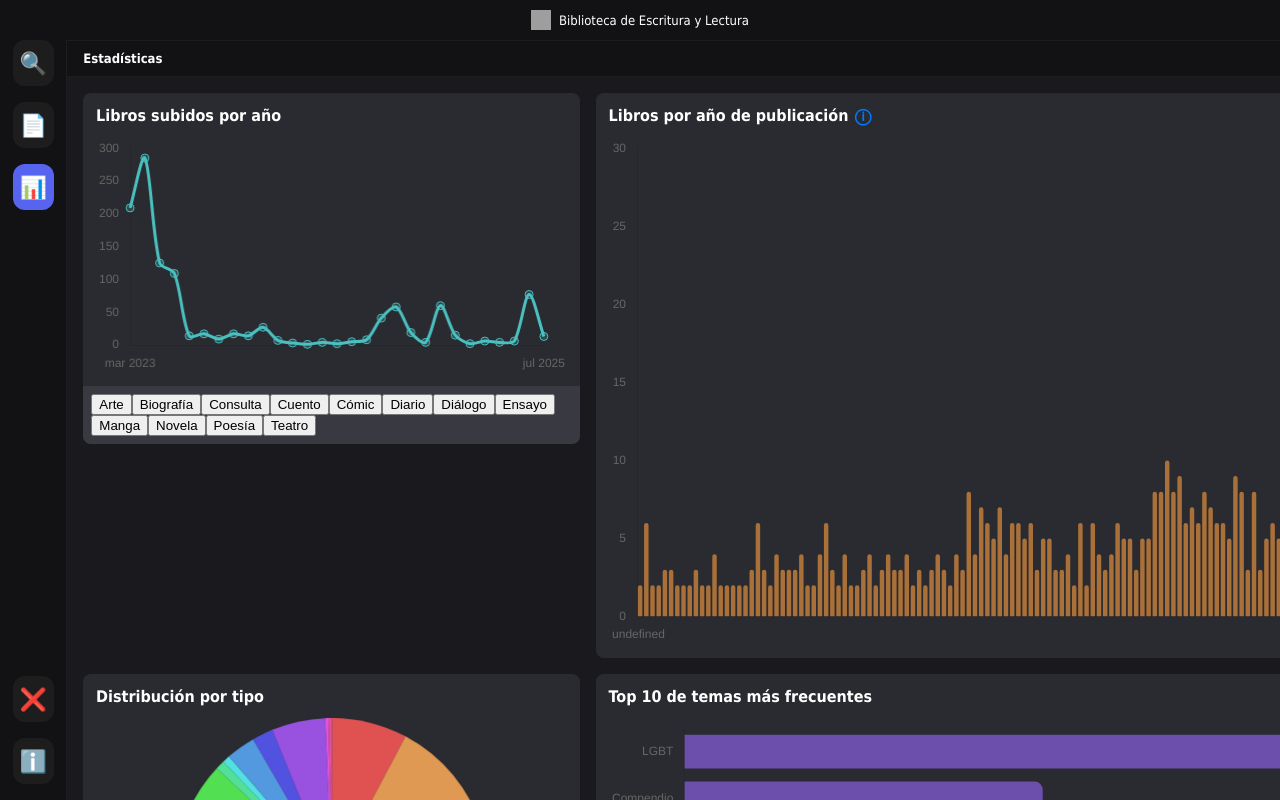
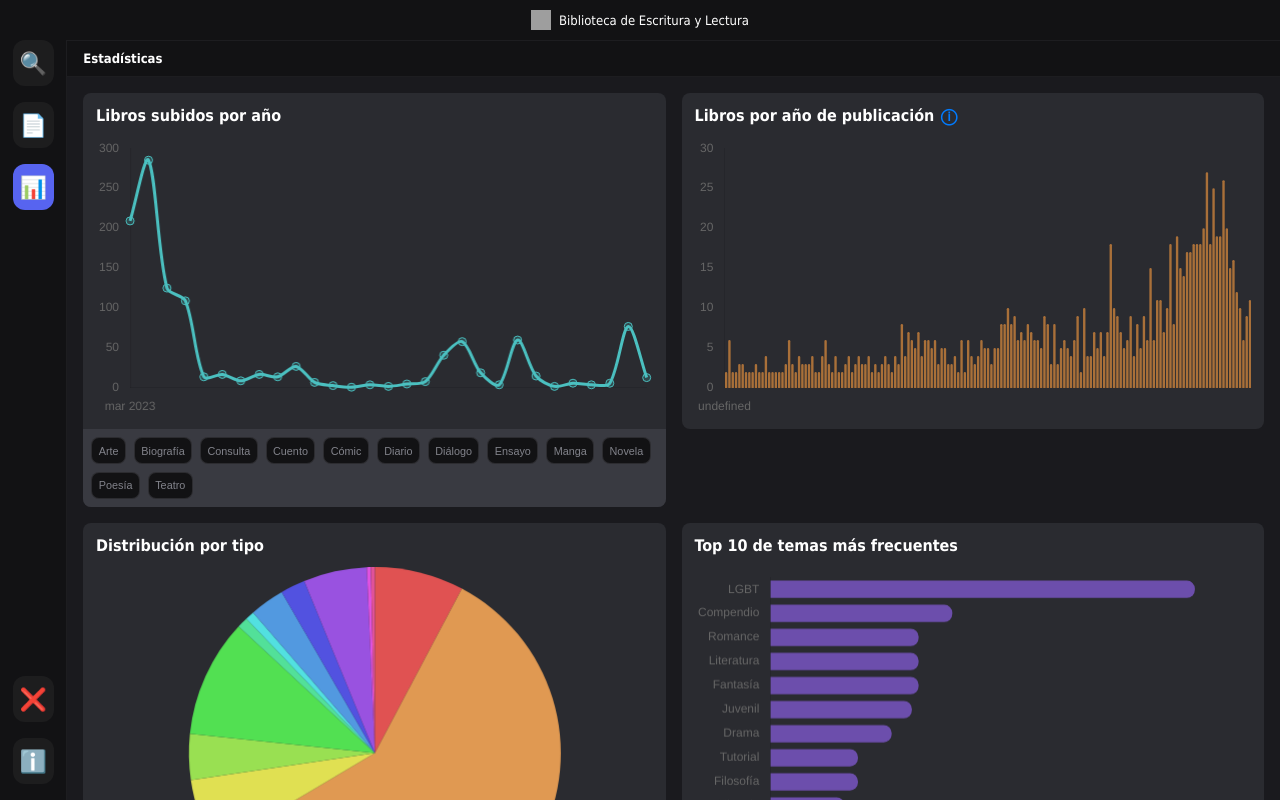
Before and after one commit to EscrituraYLectura/biblioteca, a Next.js app: page /estadisticas in a window 1280 px wide. Built offline with nearby package versions, Linux system fonts and the light colour scheme; grey boxes are pictures that could not be loaded; a web font is replaced by a local one.

Commit message:
Include styles for tags

```diff
--- a/styles/pages/estadisticas.module.scss
+++ b/styles/pages/estadisticas.module.scss
@@ -16,7 +16,6 @@
     height: 100%;
     overflow: auto;
     background-color: #1a1a1e;
-}
 
     .contenedor_grid_estadisticas {
         flex: 1;
@@ -44,3 +43,31 @@
             }
         }
     }
+}
+
+.tag_container {
+    display: flex;
+    flex-wrap: wrap;
+    gap: 0.5rem;
+}
+
+.tag {
+    color: #82838b;
+    border: 1px solid #97979f33;
+    background-color: #121214;
+    border-radius: 8px;
+    padding: 0.4rem;
+    cursor: pointer;
+    font-size: smaller;
+    transition: background-color 0.2s ease-out,color 0.2 ease-out;
+
+    &:hover {
+        background-color: #1d1d1e;
+        color: #efeff0;
+    }
+}
+
+.tag.selected {
+    background-color: #2c2c30;
+    color: white;
+}
```
Lines whose indentation alone changed are shown as unchanged.
